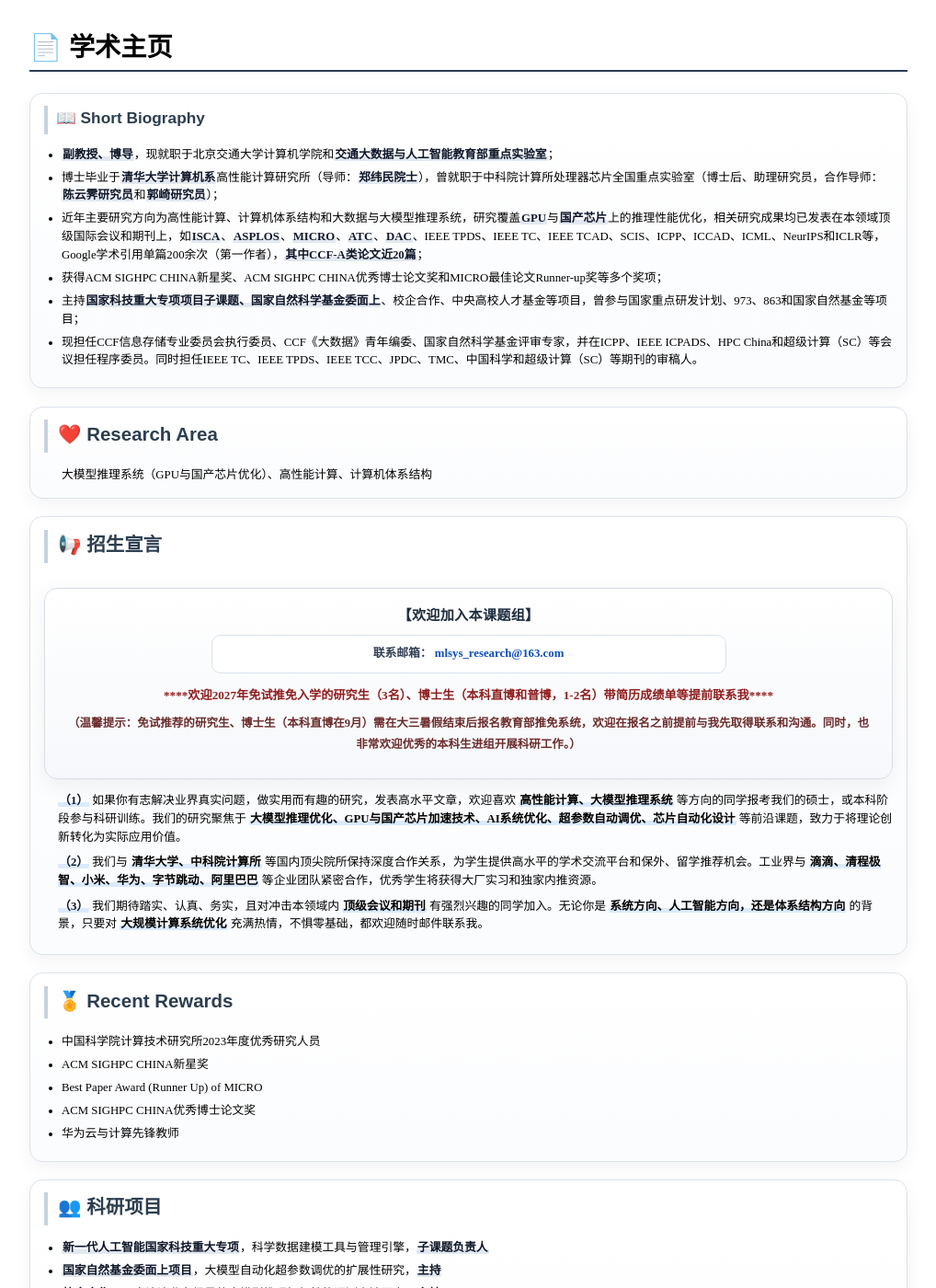
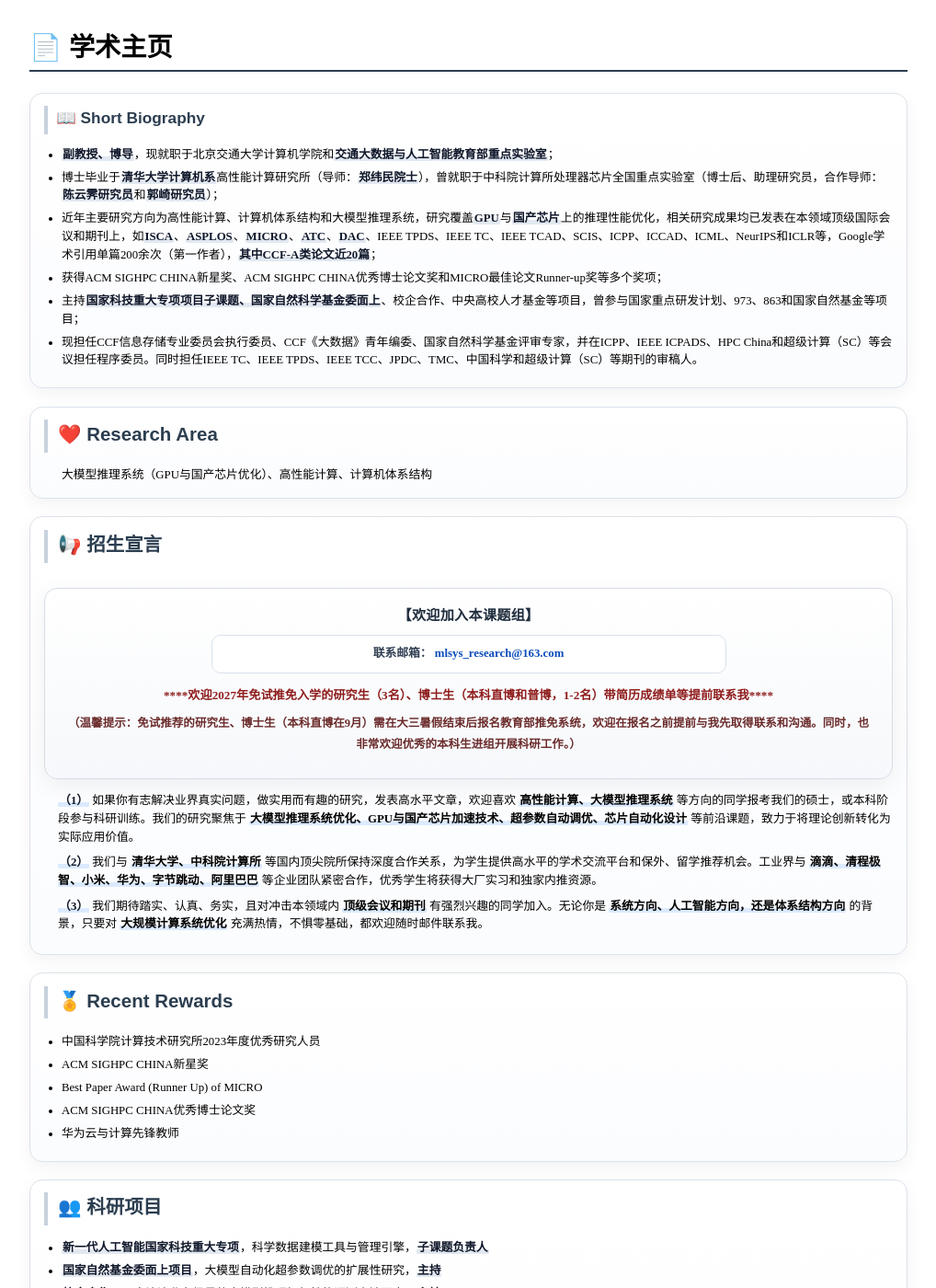
Before and after one commit to mlsys-research-jedy/mlsys-research-jedy.github.io, a Jekyll site: the page index.html, which Jekyll copies as it is, in a window 1280 px wide and 1400 px high. Shown: the whole window at 92% size, without its empty margins (123-1141 px from the left). Built offline with Jekyll 4.4.1, drawn with Linux system fonts in a browser that asks for light colours.

Commit message:
Refine research direction wording

```diff
--- a/index.html
+++ b/index.html
@@ -200,7 +200,7 @@
         <ul>
             <li><span class="bold">副教授、博导</span>，现就职于北京交通大学计算机学院和<span class="bold">交通大数据与人工智能教育部重点实验室</span>；</li>
             <li>博士毕业于<span class="bold">清华大学计算机系</span>高性能计算研究所（导师：<span class="bold">郑纬民院士</span>），曾就职于中科院计算所处理器芯片全国重点实验室（博士后、助理研究员，合作导师：<span class="bold">陈云霁研究员</span>和<span class="bold">郭崎研究员</span>）；</li>
-            <li>近年主要研究方向为高性能计算、计算机体系结构和大数据与大模型推理系统，研究覆盖<span class="bold">GPU</span>与<span class="bold">国产芯片</span>上的推理性能优化，相关研究成果均已发表在本领域顶级国际会议和期刊上，如<span class="bold">ISCA</span>、<span class="bold">ASPLOS</span>、<span class="bold">MICRO</span>、<span class="bold">ATC</span>、<span class="bold">DAC</span>、IEEE TPDS、IEEE TC、IEEE TCAD、SCIS、ICPP、ICCAD、ICML、NeurIPS和ICLR等，Google学术引用单篇200余次（第一作者），<span class="bold">其中CCF-A类论文近20篇</span>；</li>
+            <li>近年主要研究方向为高性能计算、计算机体系结构和大模型推理系统，研究覆盖<span class="bold">GPU</span>与<span class="bold">国产芯片</span>上的推理性能优化，相关研究成果均已发表在本领域顶级国际会议和期刊上，如<span class="bold">ISCA</span>、<span class="bold">ASPLOS</span>、<span class="bold">MICRO</span>、<span class="bold">ATC</span>、<span class="bold">DAC</span>、IEEE TPDS、IEEE TC、IEEE TCAD、SCIS、ICPP、ICCAD、ICML、NeurIPS和ICLR等，Google学术引用单篇200余次（第一作者），<span class="bold">其中CCF-A类论文近20篇</span>；</li>
             <li>获得ACM SIGHPC CHINA新星奖、ACM SIGHPC CHINA优秀博士论文奖和MICRO最佳论文Runner-up奖等多个奖项；</li>
             <li>主持<span class="bold">国家科技重大专项项目子课题、国家自然科学基金委面上</span>、校企合作、中央高校人才基金等项目，曾参与国家重点研发计划、973、863和国家自然基金等项目；</li>
             <li>现担任CCF信息存储专业委员会执行委员、CCF《大数据》青年编委、国家自然科学基金评审专家，并在ICPP、IEEE ICPADS、HPC China和超级计算（SC）等会议担任程序委员。同时担任IEEE TC、IEEE TPDS、IEEE TCC、JPDC、TMC、中国科学和超级计算（SC）等期刊的审稿人。</li>
@@ -233,7 +233,7 @@
 
 
 <ul>
-    <li><strong>（1）</strong> 如果你有志解决业界真实问题，做实用而有趣的研究，发表高水平文章，欢迎喜欢 <strong style="color:black; font-weight:bold;">高性能计算、大模型推理系统</strong> 等方向的同学报考我们的硕士，或本科阶段参与科研训练。我们的研究聚焦于 <strong style="color:black; font-weight:bold;">大模型推理优化、GPU与国产芯片加速技术、AI系统优化、超参数自动调优、芯片自动化设计</strong> 等前沿课题，致力于将理论创新转化为实际应用价值。</li>
+    <li><strong>（1）</strong> 如果你有志解决业界真实问题，做实用而有趣的研究，发表高水平文章，欢迎喜欢 <strong style="color:black; font-weight:bold;">高性能计算、大模型推理系统</strong> 等方向的同学报考我们的硕士，或本科阶段参与科研训练。我们的研究聚焦于 <strong style="color:black; font-weight:bold;">大模型推理系统优化、GPU与国产芯片加速技术、超参数自动调优、芯片自动化设计</strong> 等前沿课题，致力于将理论创新转化为实际应用价值。</li>
     <li><strong>（2）</strong> 我们与 <strong style="color:black; font-weight:bold;">清华大学、中科院计算所</strong> 等国内顶尖院所保持深度合作关系，为学生提供高水平的学术交流平台和保外、留学推荐机会。工业界与 <strong style="color:black; font-weight:bold;">滴滴、清程极智、小米、华为、字节跳动、阿里巴巴</strong> 等企业团队紧密合作，优秀学生将获得大厂实习和独家内推资源。</li>
     <li><strong>（3）</strong> 我们期待踏实、认真、务实，且对冲击本领域内 <strong style="color:black; font-weight:bold;">顶级会议和期刊</strong> 有强烈兴趣的同学加入。无论你是 <strong style="color:black; font-weight:bold;">系统方向、人工智能方向，还是体系结构方向</strong> 的背景，只要对 <strong style="color:black; font-weight:bold;">大规模计算系统优化</strong> 充满热情，不惧零基础，都欢迎随时邮件联系我。</li>
 </ul>
```
